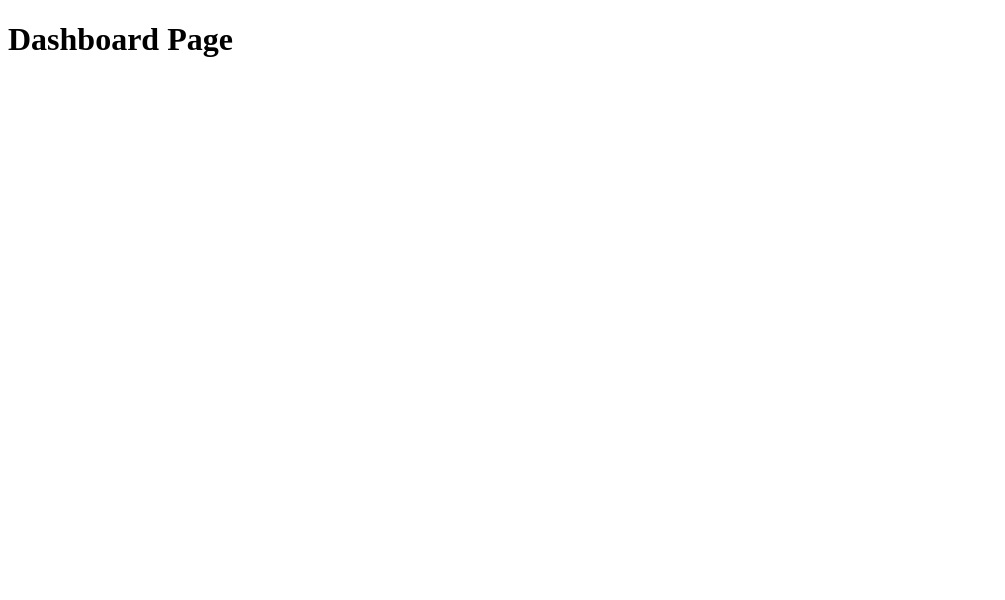
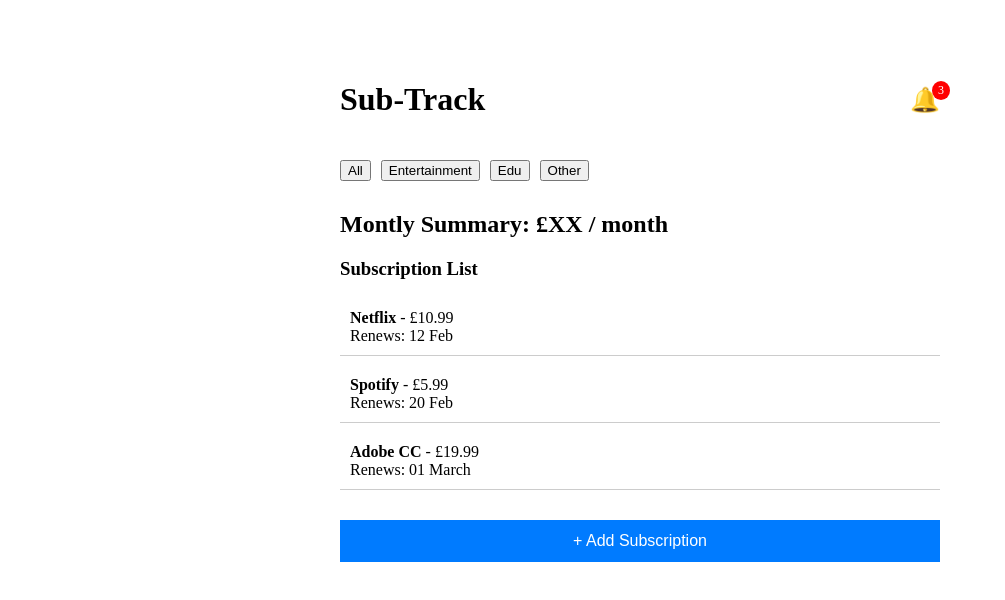
Before and after one commit to Hwane14/sub-track, a React app in the folder frontend/: page /dashboard in a window 1280 px wide. Shown: the top 600 px of the page, without its empty margins (0-1005 px from the left). Built offline with nearby package versions, Linux system fonts and the light colour scheme; the HTML template or start-up script is replaced by a standard one.

Commit message:
Add Dashboard UI skeleton

```diff
--- a/frontend/src/pages/Dashboard.jsx
+++ b/frontend/src/pages/Dashboard.jsx
@@ -1,5 +1,86 @@
 function Dashboard() {
-    return <h1>Dashboard Page</h1>;
+    return (
+        <div style={{ maxWidth: "600px", margin: "40px auto", padding: "20px" }}>
+
+            {/* Header with app name + notifications */}
+            <header style={{ display: "flex", justifyContent: "space-between", alignItems: "center" }}>
+                <h1>Sub-Track</h1>
+                <div style={{ position: "relative" }}>
+                    <span style={{ fontSize: "24px" }}>🔔</span>
+                    {/* Notification badge */}
+                    <span
+                    style={{
+                        position: "absolute",
+                        top: "-5px",
+                        right: "-10px",
+                        background: "red",
+                        color: "white",
+                        borderRadius: "50%",
+                        padding: "2px 6px",
+                        fontSize: "12px"
+                    }}
+                    >
+                        3
+                    </span>
+                </div>
+            </header>
+
+            {/* Category filter buttons */}
+            <div style={{ display: "flex", gap: "10px", marginTop: "20px" }}>
+                <button>All</button>
+                <button>Entertainment</button>
+                <button>Edu</button>
+                <button>Other</button>
+            </div>
+
+            {/* Montly summary */}
+            <section style={{ marginTop: "30px" }}>
+                <h2>Montly Summary: £XX / month</h2>
+            </section>
+
+            {/* Subscription List */}
+            <section style={{ marginTop: "20px" }}>
+                <h3>Subscription List</h3>
+
+                <div style={{ marginTop: "10px"}}>
+                    <div style={{ padding: "10px", borderBottom: "1px solid #ccc" }}>
+                        <strong>Netflix</strong> - £10.99
+                        <div>Renews: 12 Feb</div>
+                    </div>
+                </div>
+
+                <div style={{ marginTop: "10px"}}>
+                    <div style={{ padding: "10px", borderBottom: "1px solid #ccc" }}>
+                        <strong>Spotify</strong> - £5.99
+                        <div>Renews: 20 Feb</div>
+                    </div>
+                </div>
+
+                <div style={{ marginTop: "10px"}}>
+                    <div style={{ padding: "10px", borderBottom: "1px solid #ccc" }}>
+                        <strong>Adobe CC</strong> - £19.99
+                        <div>Renews: 01 March</div>
+                    </div>
+                </div>
+            </section>
+
+            {/* Add subscription button */}
+            <button
+            style={{
+                marginTop: "30px",
+                width: "100%",
+                padding: "12px",
+                background: "#007bff",
+                color: "white",
+                border: "none",
+                cursor: "pointer",
+                fontSize: "16px"
+            }}
+            >
+                + Add Subscription
+            </button>
+        </div>
+    );
 }
 
 export default Dashboard;
```
